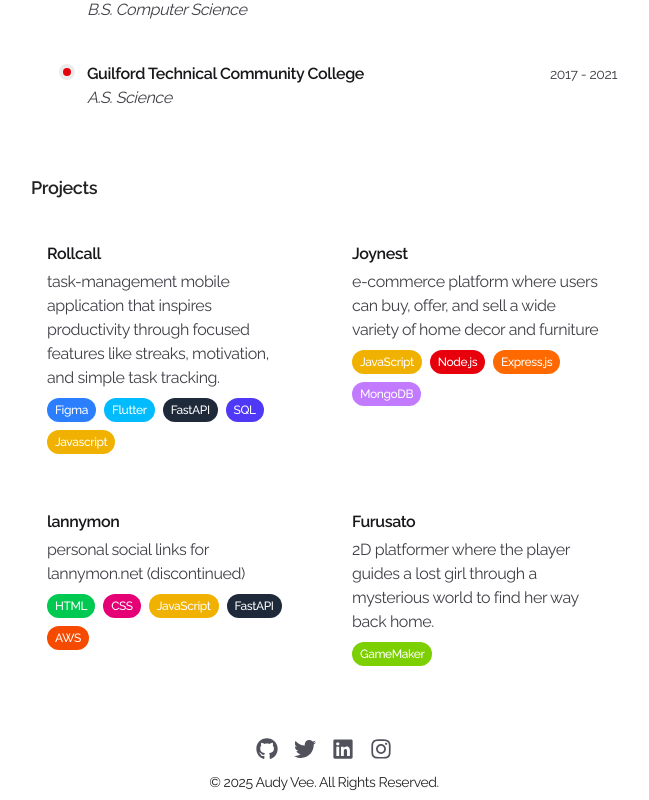
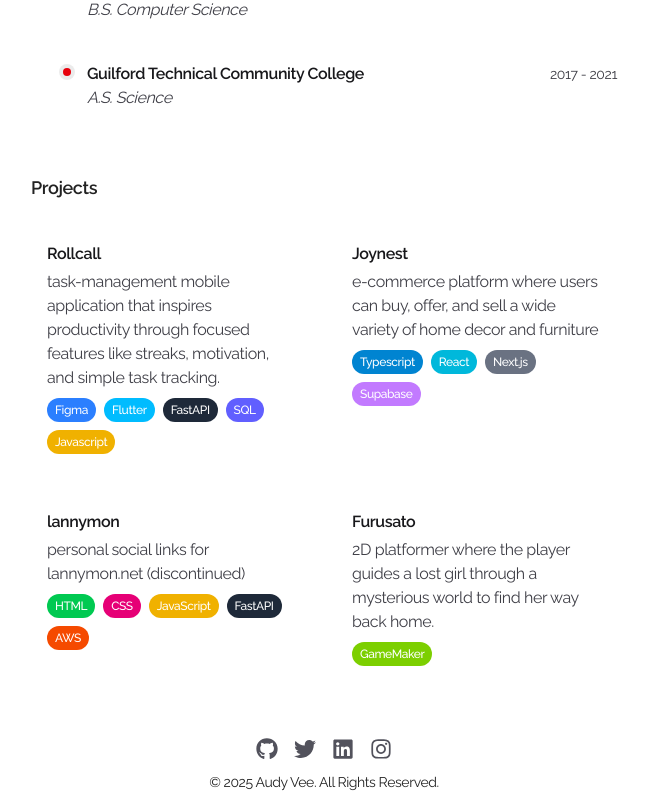
Before and after one commit to lancanon/personal-site, a Next.js app: page / in a window 1280 px wide. Shown: the part 686-1486 px from the top of the page, without its empty margins (316-965 px from the left). Built offline with nearby package versions, Linux system fonts and the light colour scheme.

Commit message:
updated for project section

```diff
--- a/src/app/data.ts
+++ b/src/app/data.ts
@@ -62,20 +62,20 @@ export const PROJECTS: Project[] = [
       { label: 'Figma', color: 'bg-blue-500' },
       { label: 'Flutter', color: 'bg-sky-400' },
       { label: 'FastAPI', color: 'bg-gray-800' },
-      { label: 'SQL', color: 'bg-indigo-600' },
+      { label: 'SQL', color: 'bg-indigo-500' },
       { label: 'Javascript', color: 'bg-yellow-500' },
     ],
   },
   {
     name: 'Joynest',
     description: 'e-commerce platform where users can buy, offer, and sell a wide variety of home decor and furniture',
-    link:'https://github.com/lancanon/e-commere-project--2024-',
+    link:'https://github.com/lancanon/joynest-2025',
     image: '/assets/images/joynest.png',
     tags: [
-      { label: 'JavaScript', color: 'bg-yellow-500' },
-      { label: 'Node.js', color: 'bg-red-600' },
-      { label: 'Express.js', color: 'bg-orange-500' },
-      { label: 'MongoDB', color: 'bg-purple-400' },
+      { label: 'Typescript', color: 'bg-sky-600' },
+      { label: 'React', color: 'bg-cyan-500' },
+      { label: 'Next.js', color: 'bg-gray-500' },
+      { label: 'Supabase', color: 'bg-purple-400' },
     ],
   },
   {
```
